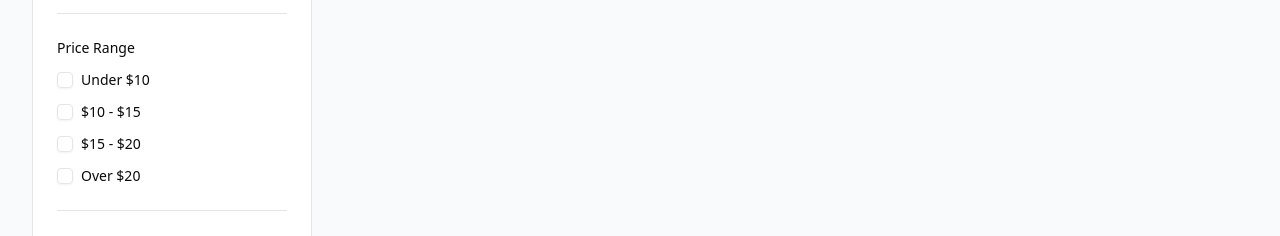
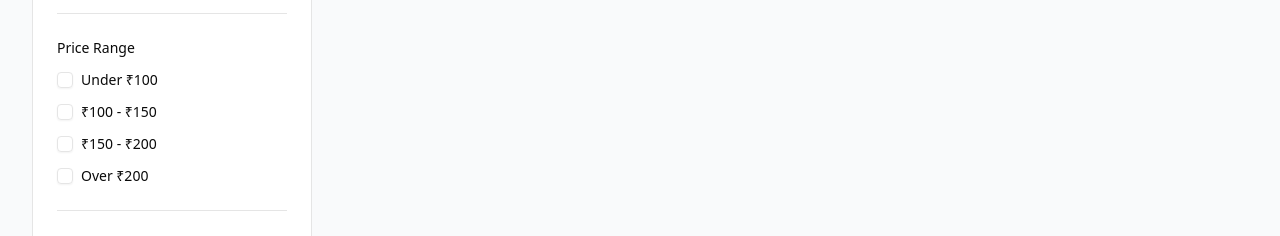
Before and after one commit to asrath11/food-delivery, a React (Vite) app in the folder admin-frontend/: page /food in a window 1280 px wide. Shown: the part 674-910 px from the top of the page. Built offline with nearby package versions, Linux system fonts and the light colour scheme; no server answers.

Commit message:
change usd to indian rupees

```diff
--- a/admin-frontend/src/constants/filters.js
+++ b/admin-frontend/src/constants/filters.js
@@ -10,10 +10,10 @@ export const categories = [
 ];
 
 export const priceRanges = [
-  { label: 'Under $10', value: 'under-10' },
-  { label: '$10 - $15', value: '10-15' },
-  { label: '$15 - $20', value: '15-20' },
-  { label: 'Over $20', value: 'over-20' },
+  { label: 'Under ₹100', value: 'under-100' },
+  { label: '₹100 - ₹150', value: '100-150' },
+  { label: '₹150 - ₹200', value: '150-200' },
+  { label: 'Over ₹200', value: 'over-200' },
 ];
 
 export const dietaryOptions = [
```
